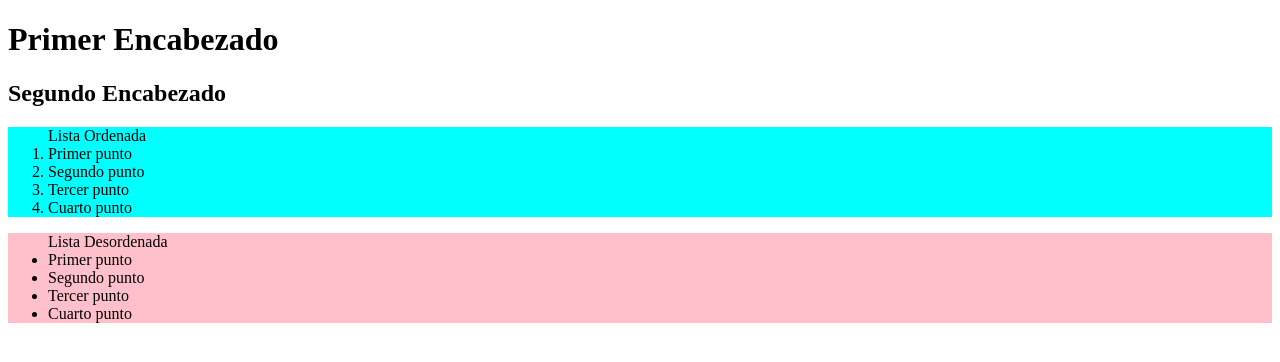
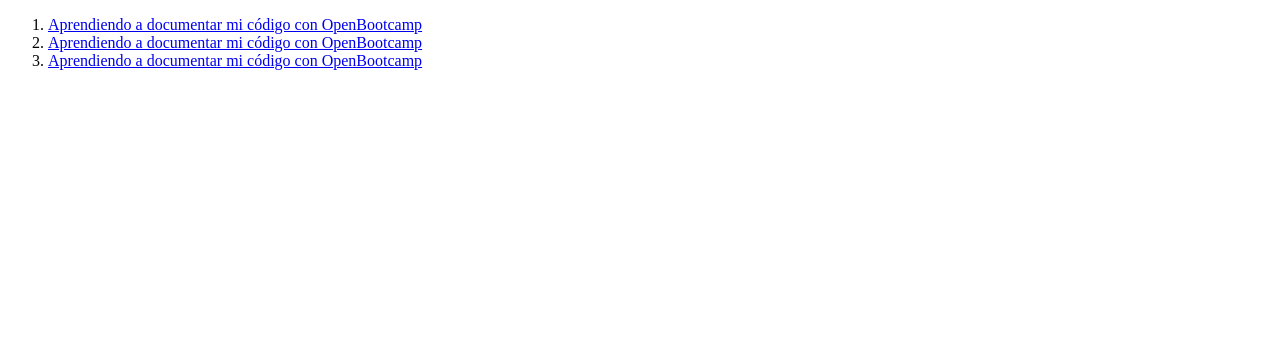
Before and after one commit to cabarcaz/OpenBootcamp, a plain HTML site: page Curso HTML CSS/Ejercicio01/index.html in a window 1280 px wide. Drawn offline with Linux system fonts and the light colour scheme.

Commit message:
Nuevo ejercicio 01

```diff
--- a/Curso HTML CSS/Ejercicio01/estilos.css
+++ /dev/null
@@ -1,7 +0,0 @@
-.contenedor1{
-  background: cyan;
-}
-
-.contenedor2{
-  background: pink;
-}
--- a/Curso HTML CSS/Ejercicio01/index.html
+++ b/Curso HTML CSS/Ejercicio01/index.html
@@ -1,33 +1,26 @@
+<!-- Crea un nuevo documento HTML e implementa lo siguiente:
+Utiliza la etiqueta de título para poner en el título "Ejercicio de Introducción a HTML en OpenBootcamp"
+Dentro de la etiqueta body pon un comentario de dos líneas
+Este es mi primer comentario de dos líneas
+Aprendiendo a documentar mi código con OpenBootcamp
+Crea una lista desordenada de tus tres vídeos de Youtube favoritos, siguiendo las siguientes pautas:
+Cada elemento de la lista tiene que ser un enlace
+El texto del enlace debe ser el título del vídeo -->
+
 <!DOCTYPE html>
 <html lang="en">
 <head>
   <meta charset="UTF-8">
   <meta http-equiv="X-UA-Compatible" content="IE=edge">
   <meta name="viewport" content="width=device-width, initial-scale=1.0">
-  <link rel="stylesheet" href="./estilos.css">
-  <title>Ejercicio 01</title>
+  <title>Ejercicio de introducción a HTML en OpenBootcamp</title>
 </head>
 <body>
-  <h1>Primer Encabezado</h1>
-  <h2>Segundo Encabezado</h2>
-
-  <div class="contenedor1">
-    <ol> Lista Ordenada
-      <li>Primer punto</li>
-      <li>Segundo punto</li>
-      <li>Tercer punto</li>
-      <li>Cuarto punto</li>
-    </ol>
-  </div>
-  <div class="contenedor2">
-     <ul> Lista Desordenada
-      <li>Primer punto</li>
-      <li>Segundo punto</li>
-      <li>Tercer punto</li>
-      <li>Cuarto punto</li>
-    </ul>
-  </div>
-
-
+  <!-- El comentario lo puese arriba -->
+  <ol>
+    <li><a href="https://www.youtube.com/watch?v=QH2-TGUlwu4">Aprendiendo a documentar mi código con OpenBootcamp</a></li>
+    <li><a href="https://www.youtube.com/watch?v=QH2-TGUlwu4">Aprendiendo a documentar mi código con OpenBootcamp</a></li>
+    <li><a href="https://www.youtube.com/watch?v=QH2-TGUlwu4">Aprendiendo a documentar mi código con OpenBootcamp</a></li>
+  </ol>
 </body>
 </html>
```
